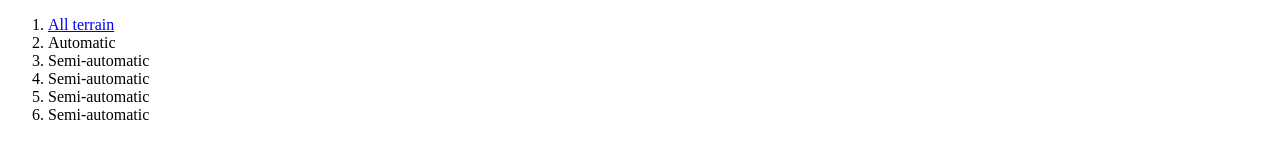
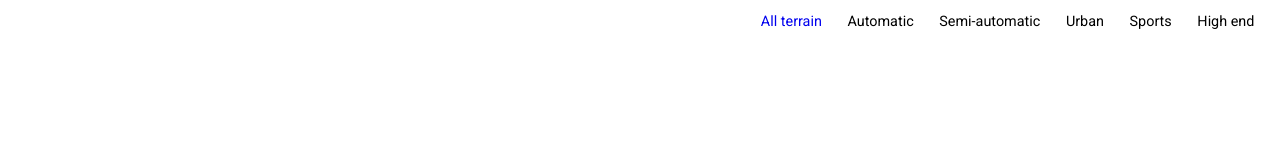
Before and after one commit to hoyosbi11o/ProyectoMoto, a plain HTML site: page index.html in a window 1280 px wide. Drawn offline with Linux system fonts and the light colour scheme.

Commit message:
second commit

```diff
--- a/css/style.css
+++ b/css/style.css
@@ -0,0 +1,30 @@
+@import url('https://fonts.googleapis.com/css2?family=Roboto&display=swap');
+
+*{
+    margin: 0;
+    padding: 0;
+    box-sizing: border-box;
+}
+body{
+    font-family: 'Roboto', sans-serif;
+    font-size: 100%;
+}
+header nav{
+    font-size: 0.9rem;
+    margin: 0 0.8rem;
+    color: black;
+
+}
+header nav ul {
+    display: flex ;
+    flex-direction: row;
+    justify-content: flex-end;
+}
+
+header nav ul li{
+list-style: none;
+margin: 0.8rem ;
+}
+header nav ul li a{
+text-decoration: none;
+}
--- a/index.html
+++ b/index.html
@@ -10,15 +10,14 @@
 <body>
     <header>
         <nav>
-           <ol>
-            <li><a href="allTerrain">All terrain</a></li>
-            <li><a href="Automatic"></a>Automatic</li>
-            <li><a href="SemiAutomatic"></a>Semi-automatic</li>
-            <li><a href="SemiAutomatic"></a>Semi-automatic</li>
-            <li><a href="SemiAutomatic"></a>Semi-automatic</li>
-            <li><a href="SemiAutomatic"></a>Semi-automatic</li>
-
-        </ol>
+           <ul>
+            <li><a href="allTerrain.html">All terrain</a></li>
+            <li><a href="Automatic.html"></a>Automatic</li>
+            <li><a href="SemiAutromatic.html"></a>Semi-automatic</li>
+            <li><a href="Urban.html"></a>Urban</li>
+            <li><a href="Sports.html"></a>Sports</li>
+            <li><a href="High_end"></a>High end</li>
+        </ul>
         </nav>
         <div id="HeaderBody">
 
```
Also changed, not shown: Automatic.html (added), High_end.html (added), SemiAutromatic.html (added), Sports.html (added), Urban.html (added), allTerrain.html (added).
